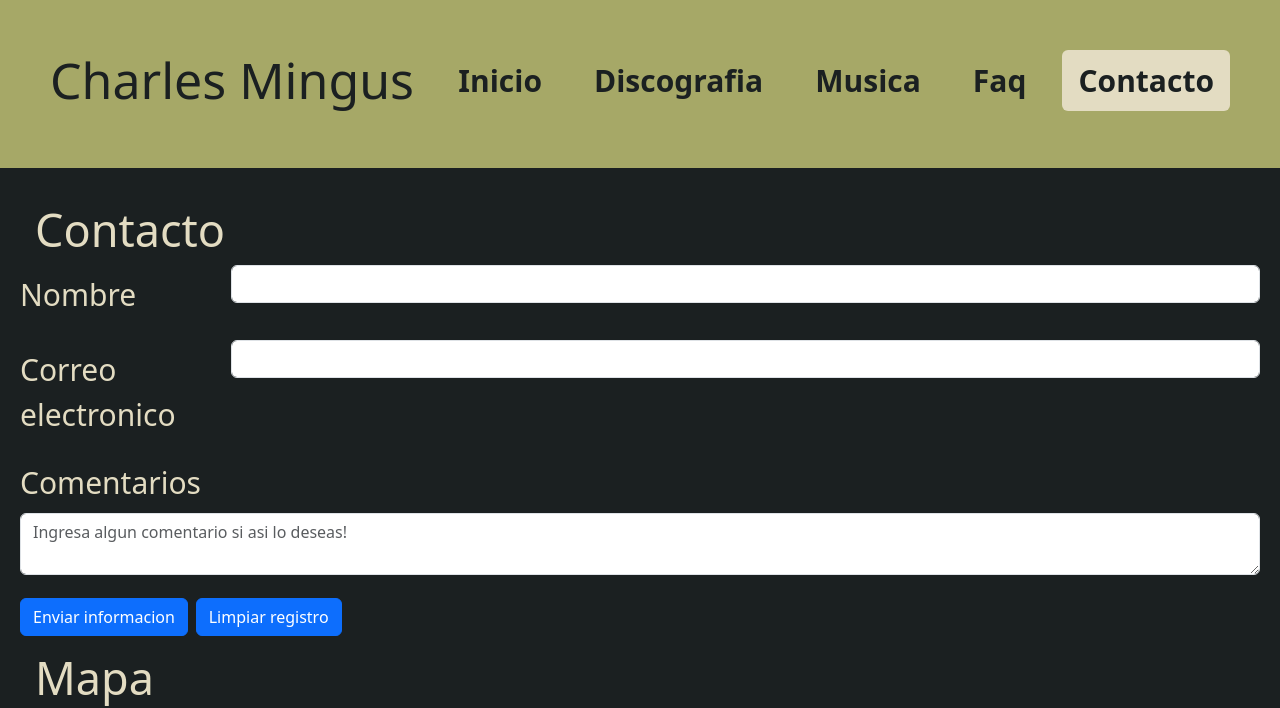
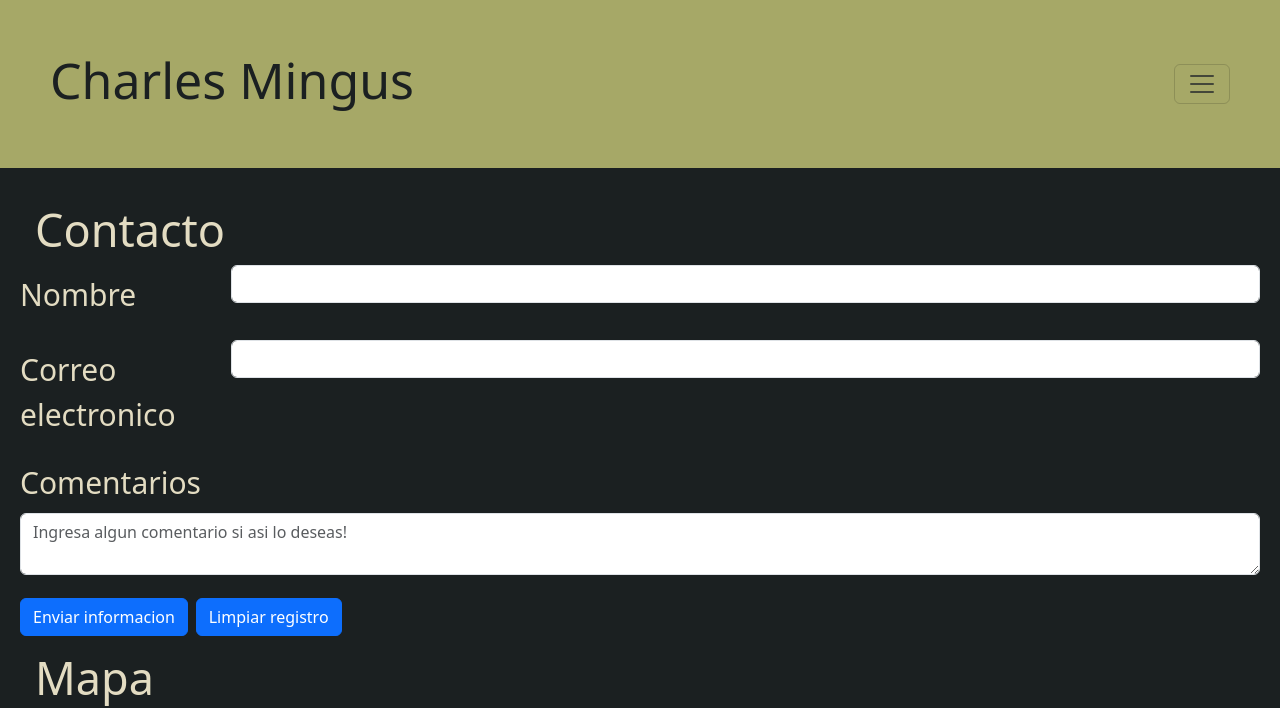
Before and after one commit to RogelioRomo/PreEntrega3Romo, a website: page pages/contacto.html in a window 1280 px wide. Shown: the top 708 px of the page. Drawn offline with nearby package versions, Linux system fonts and the light colour scheme.

Commit message:
agregando menu hambuerguesa

```diff
--- a/pages/contacto.html
+++ b/pages/contacto.html
@@ -41,14 +41,27 @@
             <a href="../index.html">
                 <h2 class="titulo">Charles Mingus</h2>
             </a>
-            <nav>
+            <!-- Se aplica menu hamburguesa con bootstrap -->
+            <nav class="navbar navbar-expand-xxl">
+                <div>
+                    <button class="navbar-toggler" type="button" data-bs-toggle="collapse"
+                        data-bs-target="#navbarsExample03" aria-controls="navbarsExample03" aria-expanded="false"
+                        aria-label="Toggle navigation">
+                        <span class="navbar-toggler-icon"></span>
+                    </button>
+                    <div class="collapse navbar-collapse" id="navbarsExample03">
+                        <!-- Aqui usamos bootstrap para dar estilo al menu y se cambia el estilo con clases para el color, pills, hovers -->
                         <ul class="menu nav nav-pills">
                             <li class="nav-item"><a class="nav-link navColor" href="../index.html">Inicio</a></li>
-                    <li class="nav-item"><a class="nav-link navColor" href="discografia.html">Discografia</a></li>
+                            <li class="nav-item"><a class="nav-link navColor" href="discografia.html">Discografia</a>
+                            </li>
                             <li class="nav-item"><a class="nav-link navColor" href="musica.html">Musica</a></li>
                             <li class="nav-item"><a class="nav-link navColor" href="faq.html">Faq</a></li>
-                    <li class="nav-item"><a class="nav-link navColor active" href="contacto.html">Contacto</a></li>
+                            <li class="nav-item"><a class="nav-link navColor active" href="contacto.html">Contacto</a>
+                            </li>
                         </ul>
+                    </div>
+                </div>
             </nav>
         </header>
 
@@ -88,7 +101,10 @@
                 <h3>Mapa</h3>
                 <!-- mapaContacto centra al mapa aplicando flexbox -->
                 <div class="mapaContacto">
-                    <iframe src="https://www.google.com/maps/embed?pb=!1m18!1m12!1m3!1d7459480.242715803!2d-94.10245053688169!3d30.64118265121042!2m3!1f0!2f0!3f0!3m2!1i1024!2i768!4f13.1!3m3!1m2!1s0x8620a6179ef8f8af%3A0x83365bab25df5368!2sCasa%20de%20Moneda%20de%20Nueva%20Orleans!5e0!3m2!1ses-419!2smx!4v1682049357228!5m2!1ses-419!2smx" width="600" height="450" style="border:0;" allowfullscreen="" loading="lazy" referrerpolicy="no-referrer-when-downgrade"></iframe>
+                    <iframe
+                        src="https://www.google.com/maps/embed?pb=!1m18!1m12!1m3!1d7459480.242715803!2d-94.10245053688169!3d30.64118265121042!2m3!1f0!2f0!3f0!3m2!1i1024!2i768!4f13.1!3m3!1m2!1s0x8620a6179ef8f8af%3A0x83365bab25df5368!2sCasa%20de%20Moneda%20de%20Nueva%20Orleans!5e0!3m2!1ses-419!2smx!4v1682049357228!5m2!1ses-419!2smx"
+                        width="600" height="450" style="border:0;" allowfullscreen="" loading="lazy"
+                        referrerpolicy="no-referrer-when-downgrade"></iframe>
                 </div>
             </section>
         </main>
```
Also changed, not shown: index.html (+15 -3 lines), pages/discografia.html (+14 -2 lines), pages/faq.html (+17 -5 lines), pages/musica.html (+15 -4 lines). Lines whose indentation alone changed are shown as unchanged.
